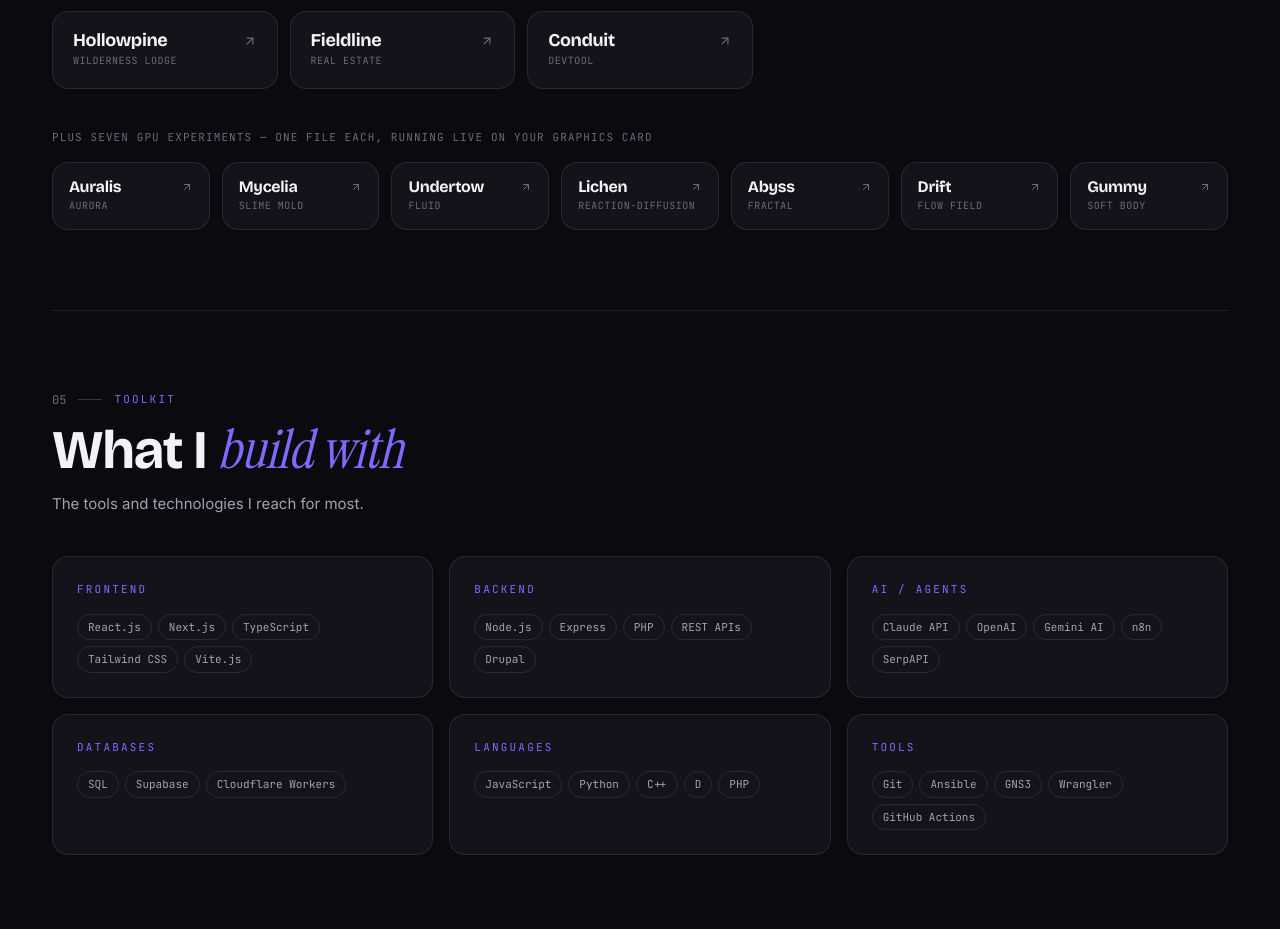
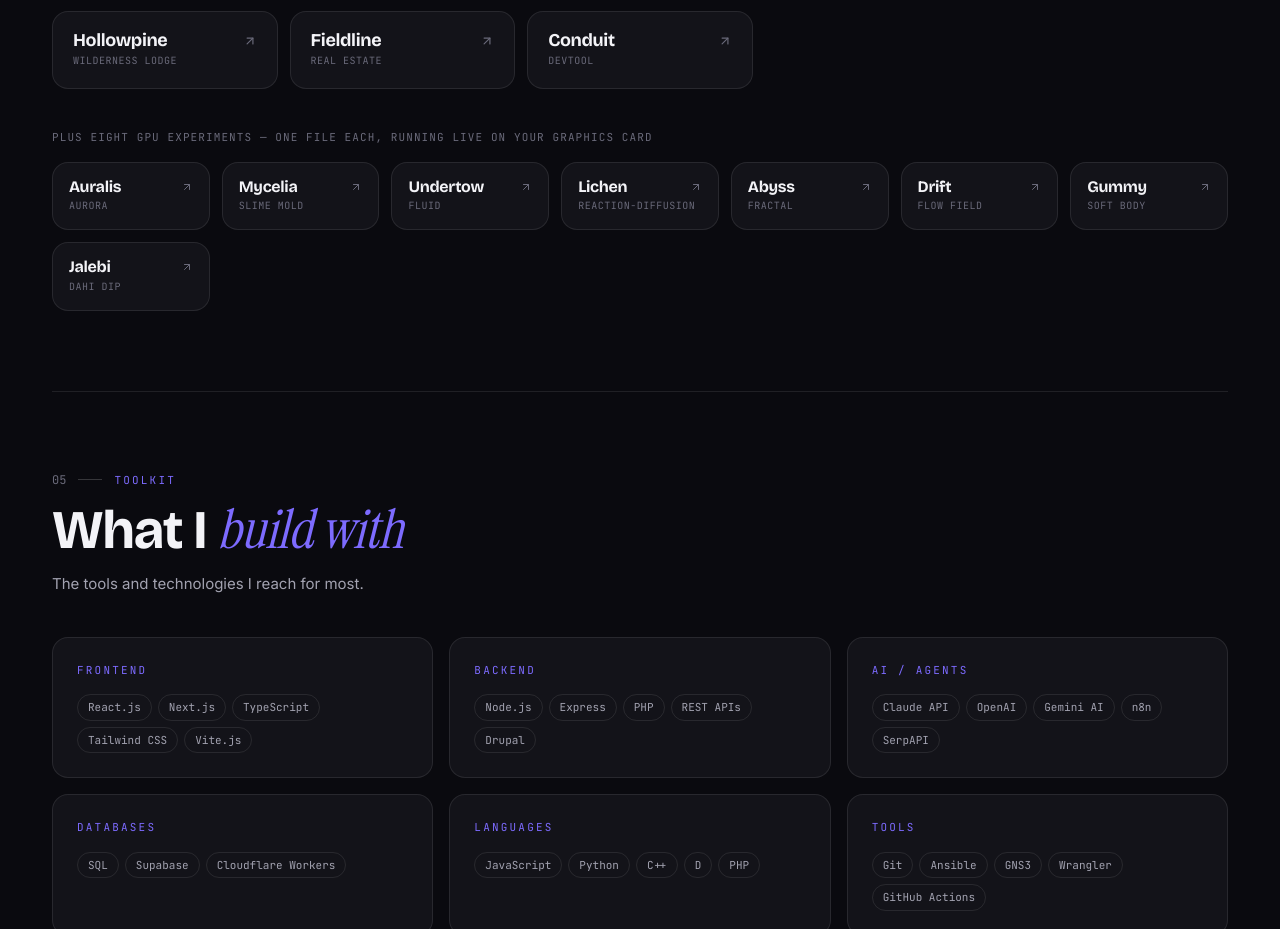
Before and after one commit to royalpinto007/royalpinto007, a Next.js app: page / in a window 1280 px wide. Shown: the part 5643-6572 px from the top of the page. Built offline with nearby package versions, Linux system fonts and the light colour scheme.

Commit message:
feat(portfolio): add Jalebi experiment and eighth GPU strip entry

```diff
--- a/app/page.tsx
+++ b/app/page.tsx
@@ -334,7 +334,7 @@ export default function HomePage() {
           ))}
         </div>
         <p className="reveal mono mt-10 mb-4 text-[11px] uppercase tracking-widest text-faint">
-          Plus seven GPU experiments — one file each, running live on your graphics card
+          Plus eight GPU experiments — one file each, running live on your graphics card
         </p>
         <div className="grid grid-cols-2 sm:grid-cols-4 lg:grid-cols-7 gap-3">
           {siteConfig.gpuSites.map((s, i) => (
--- a/data/site.ts
+++ b/data/site.ts
@@ -64,8 +64,8 @@ export const siteConfig = {
     { name: "Abyss", genre: "Fractal", url: "https://abyss.signalizeai.org" },
     { name: "Drift", genre: "Flow field", url: "https://drift.signalizeai.org" },
     { name: "Gummy", genre: "Soft body", url: "https://gummy.signalizeai.org" },
+    { name: "Jalebi", genre: "Dahi dip", url: "https://jalebi.signalizeai.org" },
   ],
-
   services: [
     {
       icon: "Brain",
@@ -832,6 +832,25 @@ export const siteConfig = {
       githubUrl: "#",
     },
     {
+      id: "jalebi",
+      name: "Jalebi",
+      category: "Open Source",
+      status: "Open Source",
+      description:
+        "A syrupy coil dipped in dahi on a fourteen-second loop: spiral-tube SDF with syrup gloss and dahi coating, ripples, drips, and a ceramic bowl. WebGPU first with a WebGL2 fallback.",
+      features: [
+        "Deterministic dip cycle: descend, soak, rise with drips, rest — identical every loop",
+        "Dahi coating with drip streaks, droplet ballistics, and splash rings",
+        "Dip now, auto-dip toggle, pause, and a live fps readout",
+        "One self-contained HTML file, no dependencies, no build step",
+      ],
+      tech: ["WebGPU", "WGSL", "WebGL2", "Raymarching"],
+      featured: true,
+      section: "Open Source & Tools",
+      liveUrl: "https://jalebi.signalizeai.org",
+      githubUrl: "https://github.com/Facetworks/jalebi",
+    },
+    {
       id: "distro-skills",
       name: "Distro Skills",
       category: "Open Source",
```
